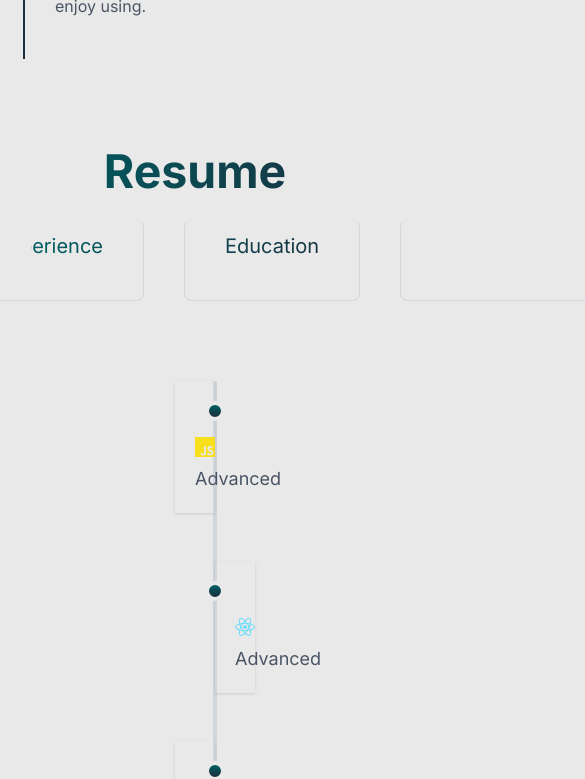
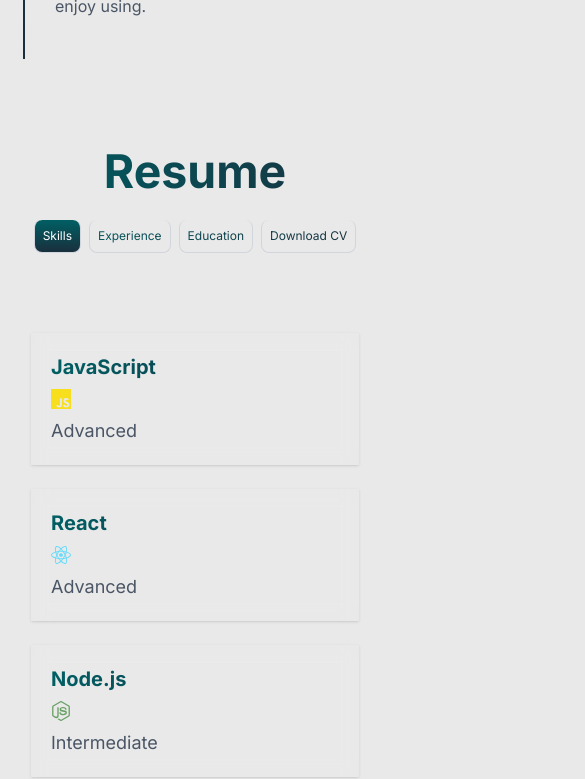
Before and after one commit to Za-editor/tajudeen-fawaz, a React (Vite) app: page / in a window 390 px wide. Shown: the part 8300-9079 px from the top of the page, 585 px wide, since content can reach past the window. Built offline with nearby package versions, Linux system fonts and the light colour scheme.

Commit message:
a bit of responsiveness

```diff
--- a/src/components/Resume.jsx
+++ b/src/components/Resume.jsx
@@ -97,15 +97,15 @@
     }
 
   return (
-    <section className="container mx-auto">
+    <section className="container mx-auto overflow-hidden">
       <div className="">
-        <h2 className="text-[2.9em] my-4 md:text-[5.21em] font-bold text-gradient leading-[1.4] text-center">
+        <h2 className=" text-[2.9em] md:text-[4em] lg:text-[5.21em] my-4  font-bold text-gradient leading-[1.4] text-center">
           Resume
         </h2>
-        <ul className="flex gap-10 justify-center mx-4 text-xl text-gradient  ">
+        <ul className="flex gap-2 md:gap-3 lg:gap-10 justify-center mx-4 text-xs md:text-lg lg:text-xl text-gradient  ">
           <li
             onClick={() => handleClick("Skills")}
-            className={`px-10 py-3 border-x border-b border-gray-300 rounded-lg cursor-pointer transition-all duration-500
+            className={`px-2 py-2 md:px-5 lg:px-10 lg:py-3 border-x border-b border-gray-300 rounded-lg cursor-pointer transition-all duration-500
       ${
         activeTab === "Skills"
           ? "bg-gradient text-white"
@@ -117,7 +117,7 @@
 
           <li
             onClick={() => handleClick("Experience")}
-            className={`px-10 py-3 border-x border-b border-gray-300 rounded-lg cursor-pointer transition-all duration-500
+            className={`px-2 py-2 md:px-5 lg:px-10 lg:py-3 border-x border-b border-gray-300 rounded-lg cursor-pointer transition-all duration-500
       ${
         activeTab === "Experience"
           ? "bg-gradient text-white"
@@ -129,9 +129,10 @@
 
           <li
             onClick={() => handleClick("Education")}
-            className={`px-10 py-3 border-x border-b border-gray-300 rounded-lg cursor-pointer transition-all duration-500
+            className={`px-2 py-2 md:px-5 lg:px-10 lg:py-3 border-x border-b border-gray-300 rounded-lg cursor-pointer transition-all duration-500
       ${
-        activeTab === "Education" ? "bg-gradient text-white"
+        activeTab === "Education"
+          ? "bg-gradient text-white"
           : "hover:bg-gradient hover:text-white"
       }`}
           >
@@ -140,60 +141,78 @@
           <a
             href="/assets/fawaz.pdf"
             download="Fawaz"
-            className="px-10 py-3  border-x-1 border-gray-300 rounded-lg border-b-1 hover:bg-gradient hover:text-white duration-500 cursor-pointer flex items-center gap-2"
+            className=" px-2 py-2 md:px-5 lg:px-10 lg:py-3  border-x-1 border-gray-300 rounded-lg border-b-1 hover:bg-gradient hover:text-white duration-500 cursor-pointer flex items-center gap-2"
           >
-            Download CV <MdDownload className="text-xl" />
+            Download CV
           </a>
         </ul>
       </div>
-      <div class="my-20 px-50">
-        <div class="relative">
-          <div class="absolute left-1/2 transform -translate-x-1/2 h-full border-l-4 border-gray-300"></div>
-          {data.map((data, index) => {
-            const Icons = data.icon;
+      <div className="my-20 px-4 md:px-10 lg:px-50">
+        <div className="relative">
+
+          <div className="hidden md:block absolute left-1/2 transform -translate-x-1/2 h-full border-l-4 border-gray-300"></div>
+
+
+          {data.map((item, index) => {
+            const Icons = item.icon;
             return (
               <div
-                class={`mb-12 flex ${
-                  index % 2 === 0 ? "justify-end" : "justify-start"
-                }  w-full relative `}
+                key={index}
+                className={`mb-6 md:mb-12 flex w-full relative ${
+                  index % 2 === 0 ? "md:justify-end" : "md:justify-start"
+                } md:items-center`}
               >
-                <div class="absolute left-1/2 transform -translate-x-1/2 top-5 w-5 h-5 bg-gradient rounded-full border-4 border-[#e9e9e9]"></div>
-                <div class="shadow-sm p-5 w-5/12 hover:scale-110 transition-all duration-500 cursor-pointer">
-                  {data.name && (
-                    <p class="text-xl font-bold text-gradient ">{data.name}</p>
+
+                <div className="hidden md:block absolute left-1/2 transform -translate-x-1/2 top-5 w-5 h-5 bg-gradient rounded-full border-4 border-[#e9e9e9]"></div>
+
+
+
+                <div
+                  className={`
+              shadow-sm p-5 md:w-5/12 lg:w-5/12 w-full
+              backdrop-blur-sm
+              hover:scale-[1.03] transition-all duration-500 cursor-pointer
+              ${index % 2 === 0 ? "md:ml-auto md:mr-0" : "md:mr-auto md:ml-0"}
+            `}
+                >
+                  {item.name && (
+                    <p className="text-xl font-bold text-gradient">
+                      {item.name}
+                    </p>
                   )}
-                  {data.icon && (
+                  {item.icon && (
                     <Icons
-                      class={`text-xl mt-2 mb-2`}
-                      style={{ color: data.color }}
+                      className="text-xl mt-2 mb-2"
+                      style={{ color: item.color }}
                     />
                   )}
-                  {data.proficiency && (
-                    <p class="text-lg text-gray-600">{data.proficiency}</p>
+                  {item.proficiency && (
+                    <p className="text-lg text-gray-600">{item.proficiency}</p>
                   )}
-                  {data.role && (
-                    <div className="">
+
+                  {item.role && (
+                    <>
                       <div className="flex justify-between font-xl font-bold text-gradient">
-                        <p>{data.role}</p>
-                        <p>{data.duration}</p>
+                        <p>{item.role}</p>
+                        <p>{item.duration}</p>
                       </div>
                       <p className="text-sm text-gradient italic my-2">
-                        {data.company}
+                        {item.company}
                       </p>
-                      <p className="text-gray-500">{data.description}</p>
-                    </div>
+                      <p className="text-gray-500">{item.description}</p>
+                    </>
                   )}
 
-                  {data.degree && (
-                    <div className="">
+                  {item.degree && (
+                    <>
                       <div className="flex justify-between font-xl font-bold text-gradient">
-                        <p>{data.degree}</p>
-                        <p>{data.duration}</p>
+                        <p>{item.degree}</p>
+                        <p>{item.duration}</p>
                       </div>
                       <p className="text-sm text-gradient italic my-2">
-                        {data.institution}
+                        {item.institution}
                       </p>
-                    </div>
+                    </>
                   )}
                 </div>
               </div>
```
